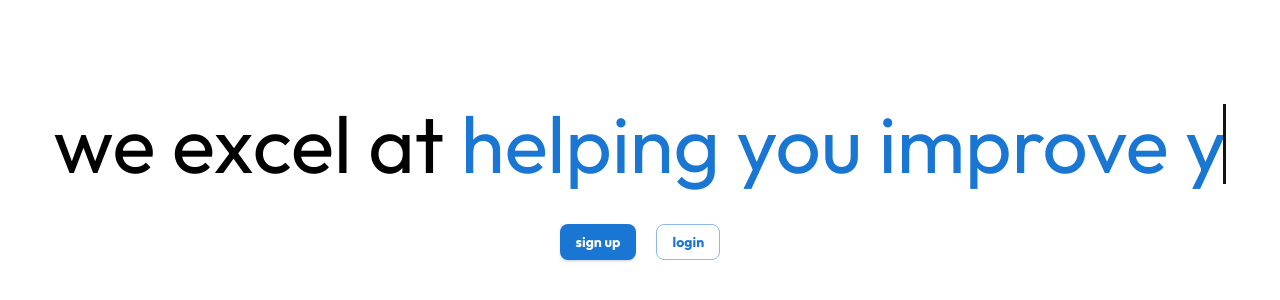
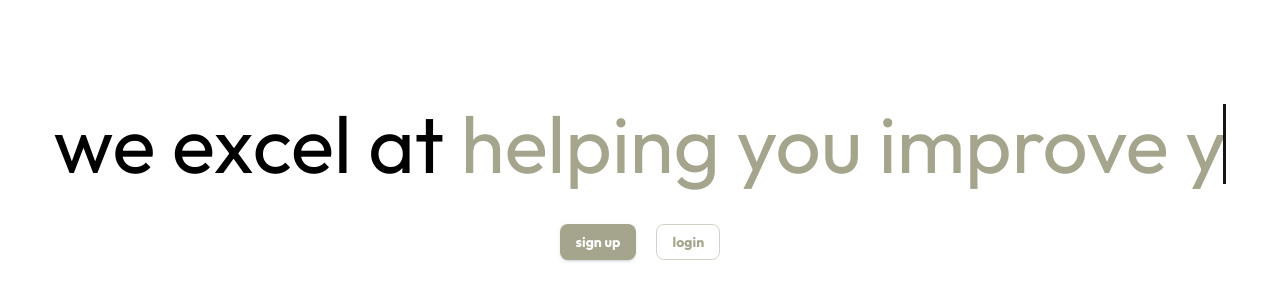
Before and after one commit to brimell/mente, a React (Vite) app: page / in a window 1280 px wide. Shown: the part 228-528 px from the top of the page. Built offline with nearby package versions, Linux system fonts and the light colour scheme; no server answers; the database is empty.

Commit message:
update palette

```diff
--- a/src/theme/palette.js
+++ b/src/theme/palette.js
@@ -20,8 +20,8 @@ export const common = {
 
 export function palette(mode = 'light') {
   const primary = () => {
-    const light = '#1976D2';
-    const dark = '#0D47A1';
+    const light = '#A5A58D';
+    const dark = '#6B705C';
     return {
       light,
       dark,
@@ -31,8 +31,8 @@ export function palette(mode = 'light') {
   };
 
   const secondary = () => {
-    const light = '#8E33FF';
-    const dark = '#5119B7';
+    const light = '#cb997e';
+    const dark = '#9D6F56';
 
     return {
       light,
@@ -115,8 +115,8 @@ export function palette(mode = 'light') {
       disabled: mode === 'dark' ? grey[600] : grey[500],
     },
     background: {
-      default: mode === 'dark' ? grey[900] : grey[100],
-      paper: mode === 'dark' ? grey[800] : '#FFFFFF',
+      default: mode === 'light' ? '#f0efeb' : '#DDBEA9',
+      paper: mode === 'light' ? '#F8F6F2' : grey[800],
       neutral: mode === 'dark' ? grey[700] : grey[200],
     },
   };
```
